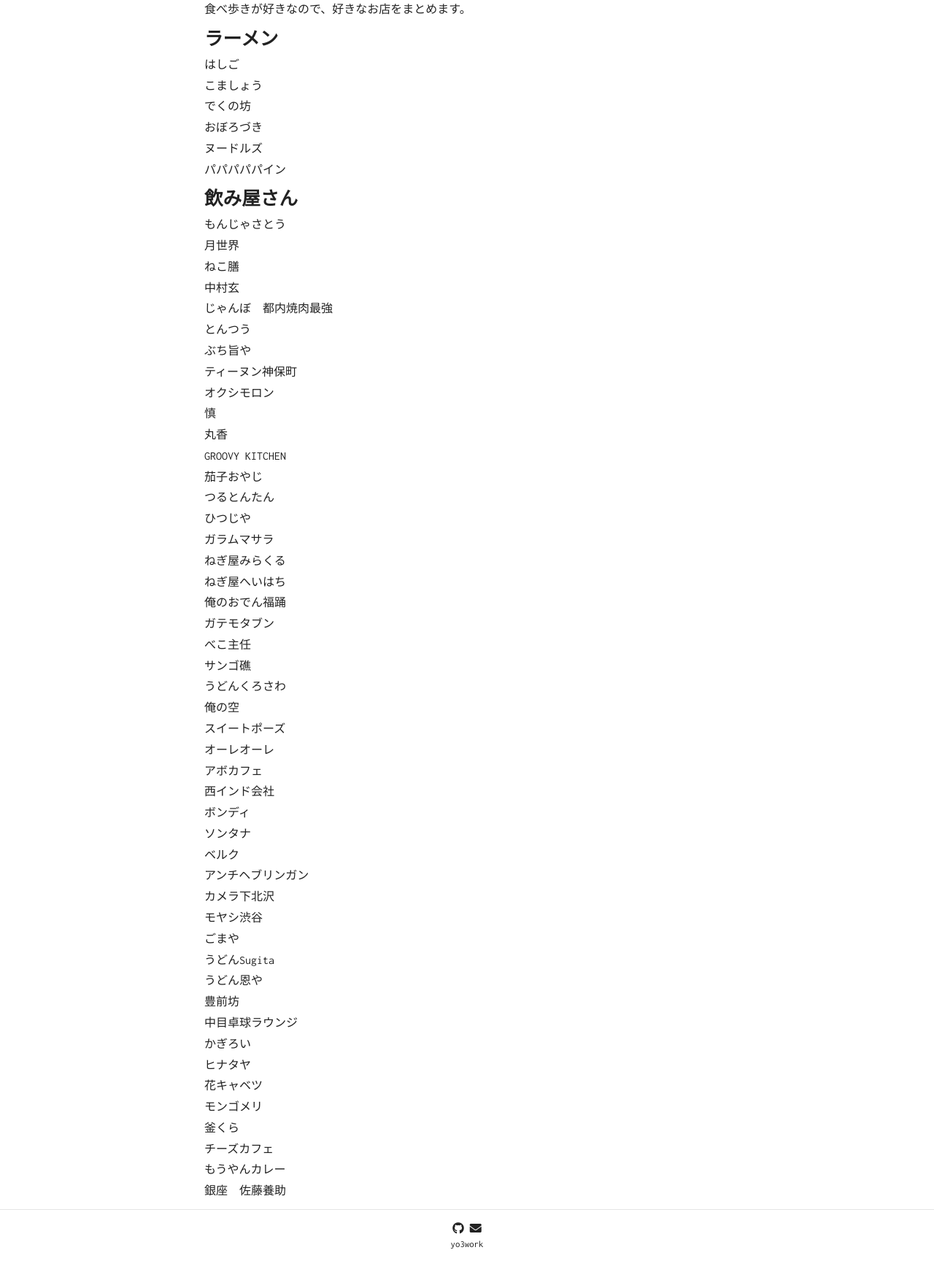
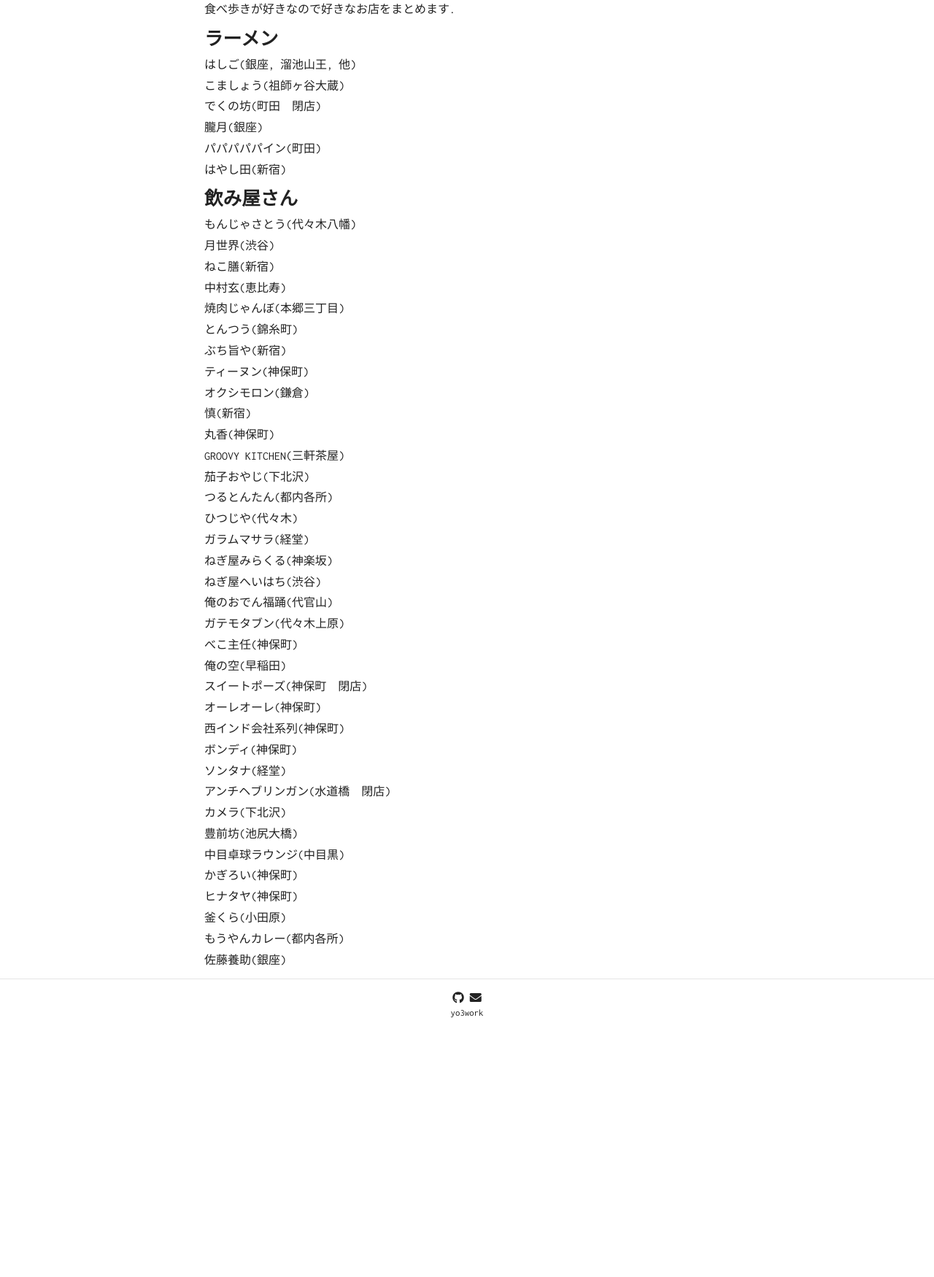
Before and after one commit to yo3work/mysite, a plain HTML site: page gohan/index.html in a window 1280 px wide. Shown: the part 126-1876 px from the top of the page at 73% size. After the commit the page ends 1570 px from the top, so only its background shows below. Drawn offline with nearby package versions, Linux system fonts and the light colour scheme.

Commit message:
update files

```diff
--- a/gohan/index.html
+++ b/gohan/index.html
@@ -59,62 +59,51 @@
 <hr>
 <div id="content">
 <div class="container">
-    <p>食べ歩きが好きなので、好きなお店をまとめます。</p>
+    <p>食べ歩きが好きなので好きなお店をまとめます.</p>
 <h2 id="ラーメン">ラーメン</h2>
-<p>はしご</p>
-<p>こましょう</p>
-<p>でくの坊</p>
-<p>おぼろづき</p>
-<p>ヌードルズ</p>
-<p>パパパパパイン</p>
+<p>はしご(銀座, 溜池山王, 他)</p>
+<p>こましょう(祖師ヶ谷大蔵)</p>
+<p>でくの坊(町田　閉店)</p>
+<p>朧月(銀座)</p>
+<p>パパパパパイン(町田)</p>
+<p>はやし田(新宿)</p>
 <h2 id="飲み屋さん">飲み屋さん</h2>
-<p>もんじゃさとう</p>
-<p>月世界</p>
-<p>ねこ膳</p>
-<p>中村玄</p>
-<p>じゃんぼ　都内焼肉最強</p>
-<p>とんつう</p>
-<p>ぶち旨や</p>
-<p>ティーヌン神保町</p>
-<p>オクシモロン</p>
-<p>慎</p>
-<p>丸香</p>
-<p>GROOVY KITCHEN</p>
-<p>茄子おやじ</p>
-<p>つるとんたん</p>
-<p>ひつじや</p>
-<p>ガラムマサラ</p>
-<p>ねぎ屋みらくる</p>
-<p>ねぎ屋へいはち</p>
-<p>俺のおでん福踊</p>
-<p>ガテモタブン</p>
-<p>べこ主任</p>
-<p>サンゴ礁</p>
-<p>うどんくろさわ</p>
-<p>俺の空</p>
-<p>スイートポーズ</p>
-<p>オーレオーレ</p>
-<p>アボカフェ</p>
-<p>西インド会社</p>
-<p>ボンディ</p>
-<p>ソンタナ</p>
-<p>ベルク</p>
-<p>アンチヘブリンガン</p>
-<p>カメラ下北沢</p>
-<p>モヤシ渋谷</p>
-<p>ごまや</p>
-<p>うどんSugita</p>
-<p>うどん恩や</p>
-<p>豊前坊</p>
-<p>中目卓球ラウンジ</p>
-<p>かぎろい</p>
-<p>ヒナタヤ</p>
-<p>花キャベツ</p>
-<p>モンゴメリ</p>
-<p>釜くら</p>
-<p>チーズカフェ</p>
-<p>もうやんカレー</p>
-<p>銀座　佐藤養助</p>
+<p>もんじゃさとう(代々木八幡)</p>
+<p>月世界(渋谷)</p>
+<p>ねこ膳(新宿)</p>
+<p>中村玄(恵比寿)</p>
+<p>焼肉じゃんぼ(本郷三丁目)</p>
+<p>とんつう(錦糸町)</p>
+<p>ぶち旨や(新宿)</p>
+<p>ティーヌン(神保町)</p>
+<p>オクシモロン(鎌倉)</p>
+<p>慎(新宿)</p>
+<p>丸香(神保町)</p>
+<p>GROOVY KITCHEN(三軒茶屋)</p>
+<p>茄子おやじ(下北沢)</p>
+<p>つるとんたん(都内各所)</p>
+<p>ひつじや(代々木)</p>
+<p>ガラムマサラ(経堂)</p>
+<p>ねぎ屋みらくる(神楽坂)</p>
+<p>ねぎ屋へいはち(渋谷)</p>
+<p>俺のおでん福踊(代官山)</p>
+<p>ガテモタブン(代々木上原)</p>
+<p>べこ主任(神保町)</p>
+<p>俺の空(早稲田)</p>
+<p>スイートポーズ(神保町　閉店)</p>
+<p>オーレオーレ(神保町)</p>
+<p>西インド会社系列(神保町)</p>
+<p>ボンディ(神保町)</p>
+<p>ソンタナ(経堂)</p>
+<p>アンチヘブリンガン(水道橋　閉店)</p>
+<p>カメラ(下北沢)</p>
+<p>豊前坊(池尻大橋)</p>
+<p>中目卓球ラウンジ(中目黒)</p>
+<p>かぎろい(神保町)</p>
+<p>ヒナタヤ(神保町)</p>
+<p>釜くら(小田原)</p>
+<p>もうやんカレー(都内各所)</p>
+<p>佐藤養助(銀座)</p>
 
 </div>
 
```
Also changed, not shown: about/index.html (+5 -5 lines), culture/index.html (+1 -1 lines), index.html (+5 -5 lines), index.xml (+48 -56 lines).
